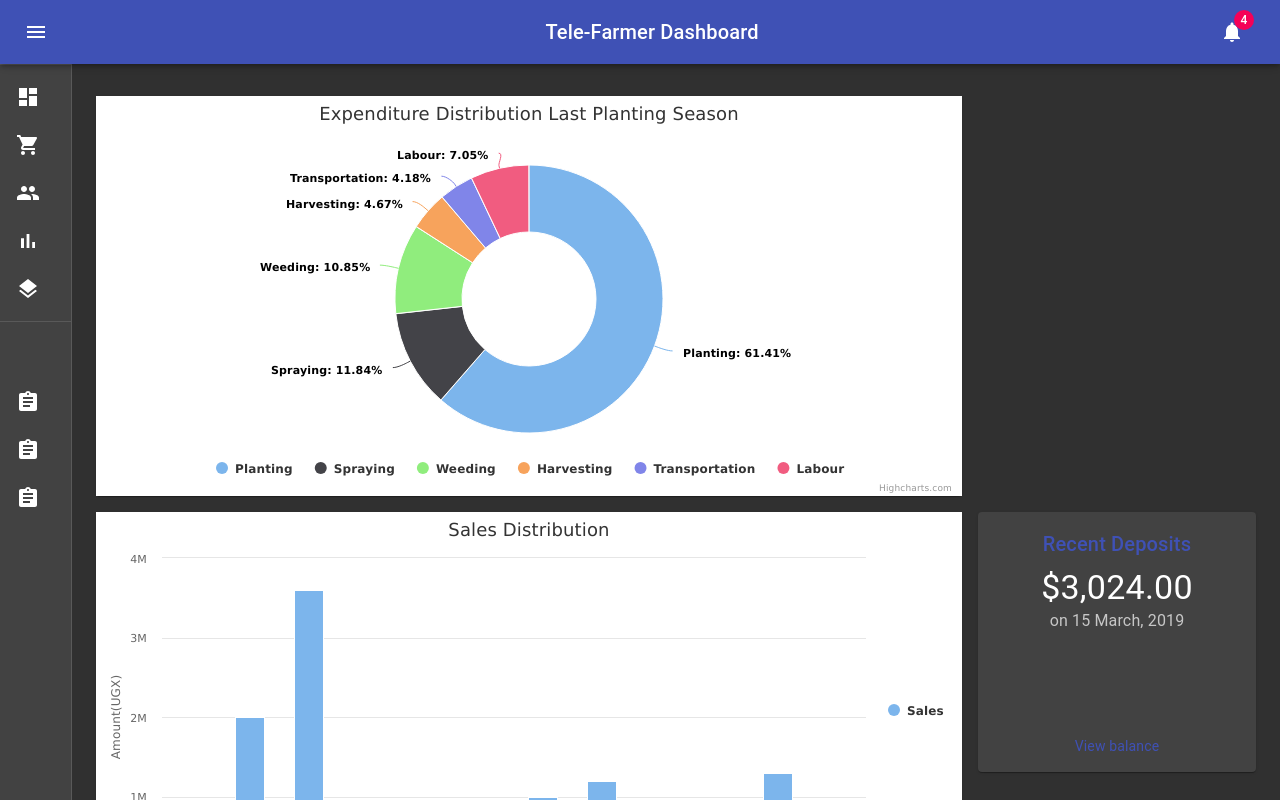
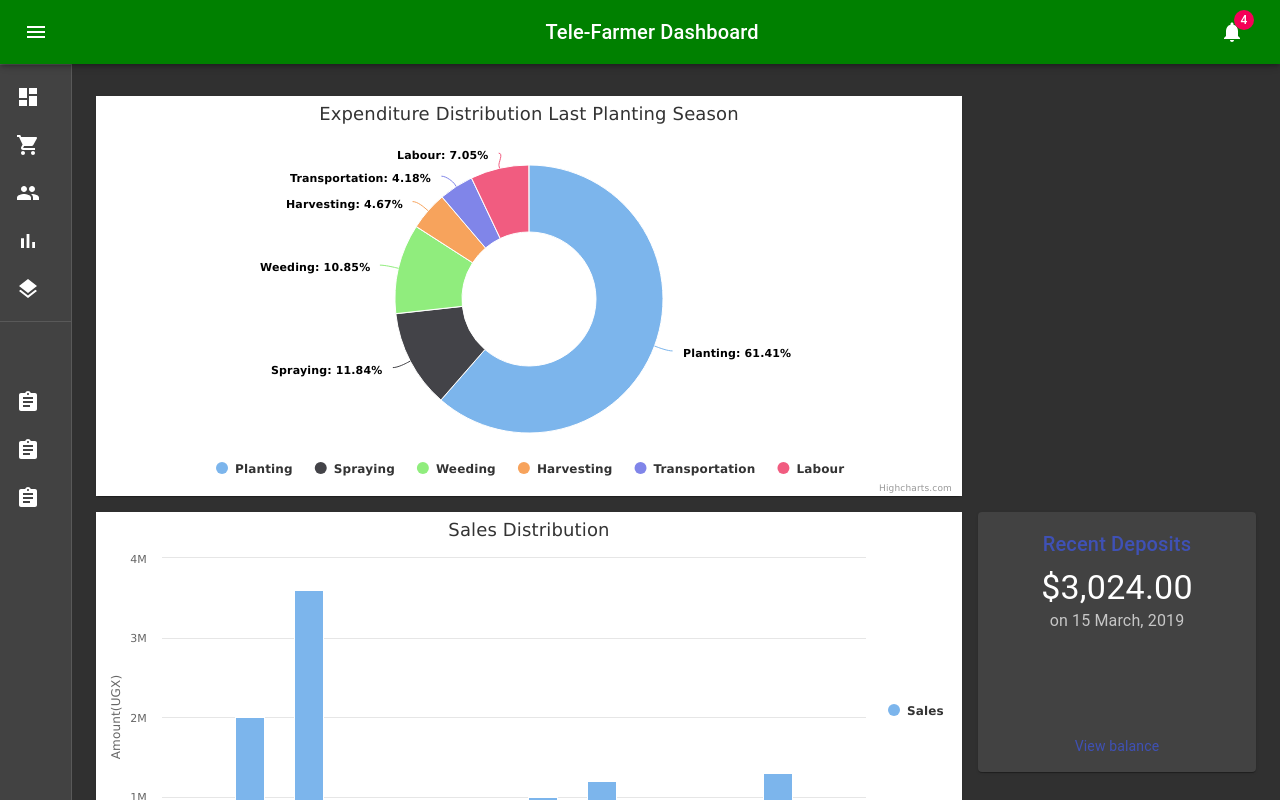
Before and after one commit to Farm-Manager-RefactoryUg/web-app, a React (Create React App) app: page /mi-dashboard in a window 1280 px wide. Built offline with nearby package versions, Linux system fonts and the light colour scheme.

Commit message:
Add High Charts graphs

```diff
--- a/src/components/materialDesign/Dashboard.js
+++ b/src/components/materialDesign/Dashboard.js
@@ -49,6 +49,7 @@ const useStyles = makeStyles((theme) => ({
   },
   toolbar: {
     paddingRight: 24, // keep right padding when drawer closed
+    backgroundColor:'green',
   },
   toolbarIcon: {
     display: "flex",
```
